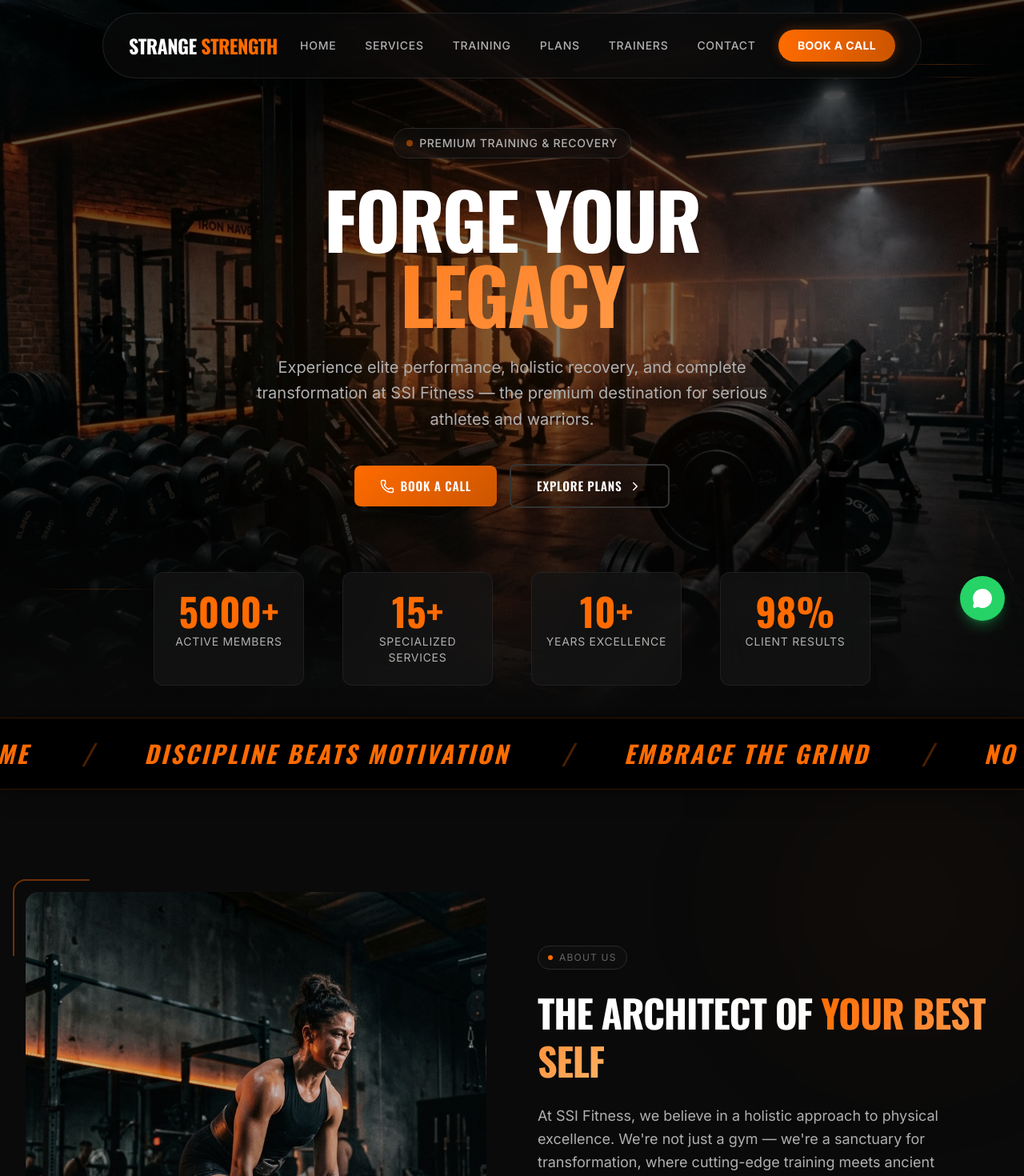
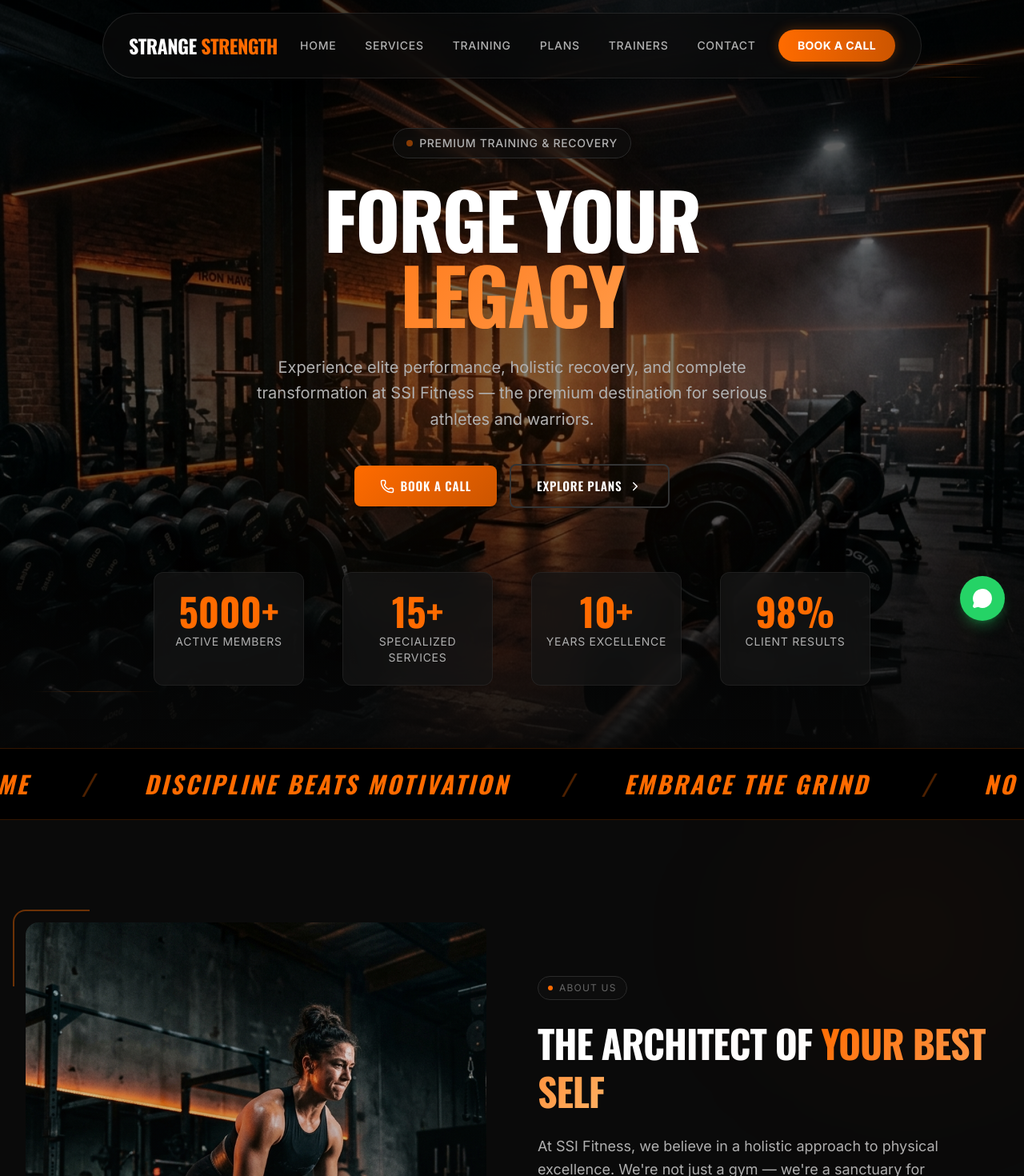
Before and after one commit to Adi-222/SSI-FITNESS, a Next.js app: page / in a window 1280 px wide. Shown: the top 1470 px of the page at 80% size. Built offline with nearby package versions, Linux system fonts and the light colour scheme.

Commit message:
merged hero section with the ticker section

```diff
--- a/src/app/page.tsx
+++ b/src/app/page.tsx
@@ -1,5 +1,4 @@
 import Hero from "@/components/Hero";
-import Ticker from "@/components/Ticker";
 import About from "@/components/About";
 import Services from "@/components/Services";
 import Training from "@/components/Training";
@@ -14,7 +13,6 @@ export default function Home() {
   return (
     <>
       <Hero />
-      <Ticker />
       <About />
       <Services />
       <Training />
--- a/src/components/Hero.tsx
+++ b/src/components/Hero.tsx
@@ -5,6 +5,7 @@ import { ArrowDown, Phone, ChevronRight } from "lucide-react";
 import Image from "next/image";
 import Link from "next/link";
 import StatCounter from "./ui/StatCounter";
+import Ticker from "./Ticker";
 import { STATS } from "@/lib/data";
 
 export default function Hero() {
@@ -38,7 +39,7 @@ export default function Hero() {
       </div>
 
       {/* Content */}
-      <div className="relative z-10 max-w-7xl mx-auto px-4 sm:px-6 lg:px-8 text-center pt-32 md:pt-40">
+      <div className="relative z-10 max-w-7xl mx-auto px-4 sm:px-6 lg:px-8 text-center pt-32 md:pt-40 pb-24 md:pb-32">
         <motion.div
           initial={{ opacity: 0, y: 30 }}
           animate={{ opacity: 1, y: 0 }}
@@ -119,7 +120,9 @@ export default function Hero() {
         </motion.div>
       </div>
 
-
+      <div className="absolute bottom-0 left-0 right-0 z-30">
+        <Ticker />
+      </div>
     </section>
   );
 }
```
